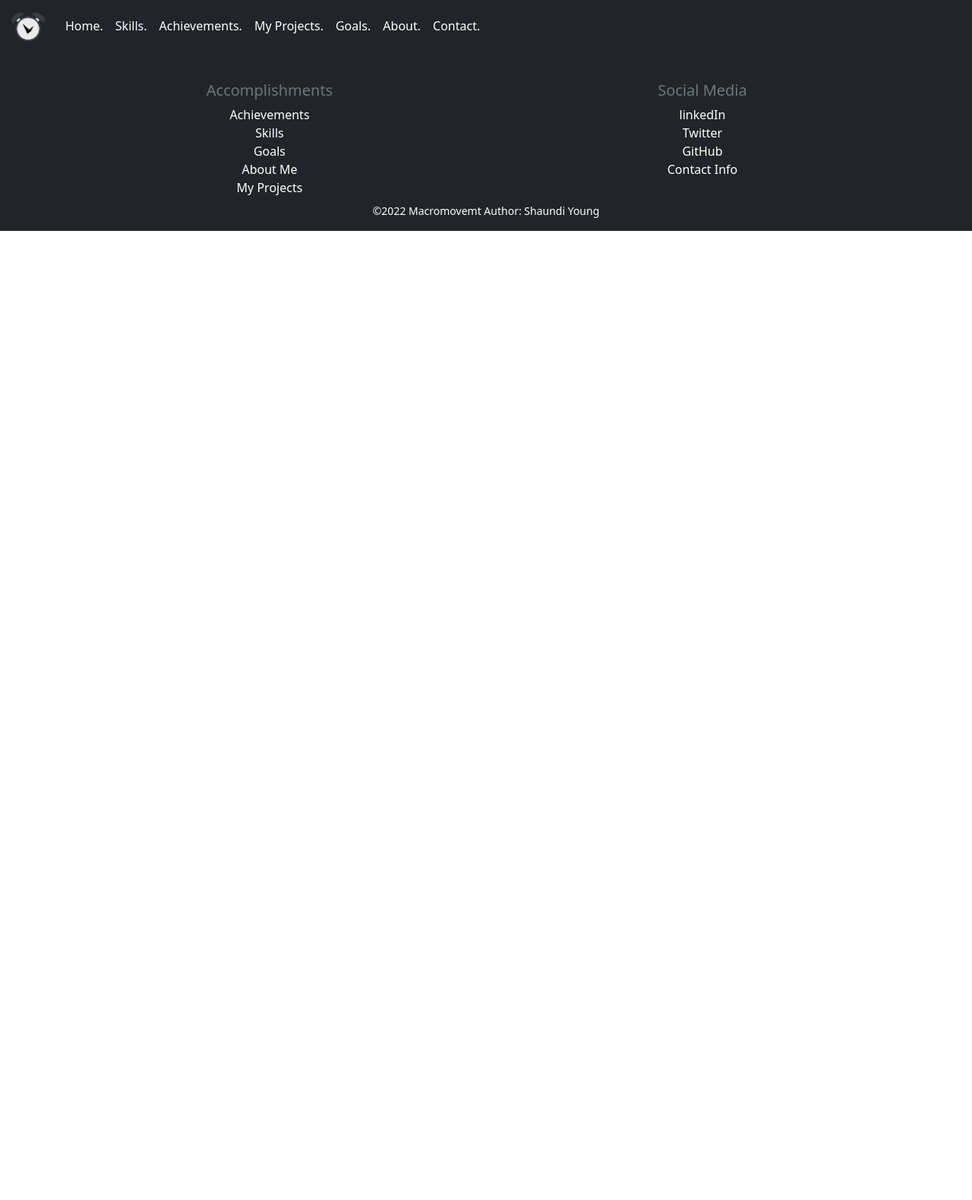
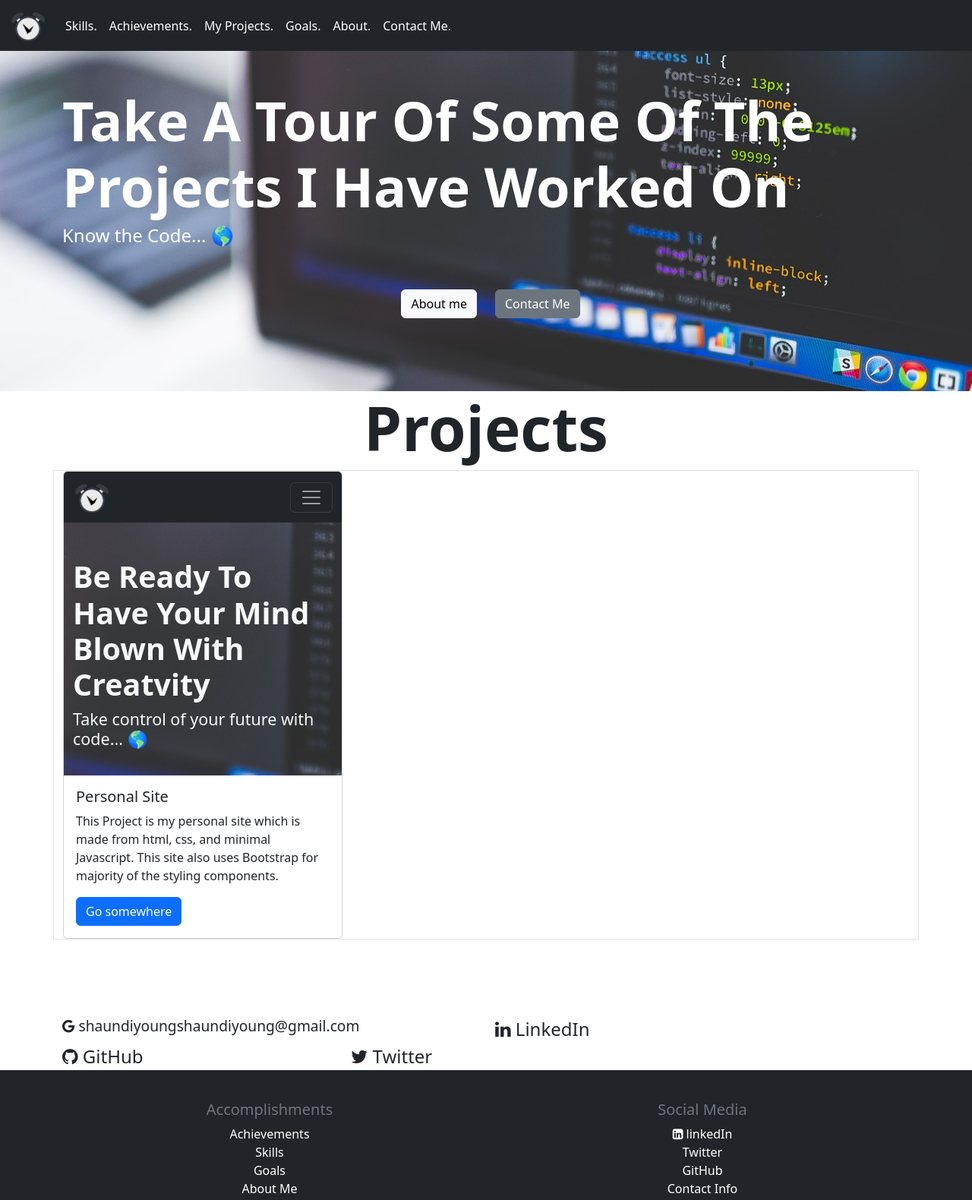
Before and after one commit to shaundiyoung/shaundiyoung.github.io, a plain HTML site: page html/projects.html in a window 1280 px wide. Shown: the top 1580 px of the page at 76% size. Before the commit the page ends 800 px from the top, so only its background shows below. Drawn offline with nearby package versions, Linux system fonts and the light colour scheme.

Commit message:
Completed the My Projects.html

```diff
--- a/html/projects.html
+++ b/html/projects.html
@@ -6,7 +6,8 @@
     <meta name="viewport" content="width=device-width, initial-scale=1.0">
     <link href="https://cdn.jsdelivr.net/npm/bootstrap@5.2.0/dist/css/bootstrap.min.css" rel="stylesheet" integrity="sha384-gH2yIJqKdNHPEq0n4Mqa/HGKIhSkIHeL5AyhkYV8i59U5AR6csBvApHHNl/vI1Bx" crossorigin="anonymous">
     <link rel="stylesheet" href="/css/style.css">
-    <title>My Projects</title>
+    <link rel="stylesheet" href="https://cdnjs.cloudflare.com/ajax/libs/font-awesome/4.7.0/css/font-awesome.min.css">
+    <title>Projects</title>
 </head>
 <!-- JavaScript Bundle with Popper -->
 <script src="https://cdn.jsdelivr.net/npm/bootstrap@5.0.2/dist/js/bootstrap.bundle.min.js" integrity="sha384-MrcW6ZMFYlzcLA8Nl+NtUVF0sA7MsXsP1UyJoMp4YLEuNSfAP+JcXn/tWtIaxVXM" crossorigin="anonymous"></script>
@@ -18,19 +19,18 @@
     <div>
         <nav class="navbar navbar-expand-lg navbar-dark bg-dark">
             <div class="container-fluid">
-              <a class="navbar-brand" href="#"><img src="/images/clock_logo.png" alt="" width="50"></a>
+              <a class="navbar-brand" href="index.html"><img src="/images/clock_logo.png" alt="" width="50"></a>
               <button class="navbar-toggler" type="button" data-bs-toggle="collapse" data-bs-target="#navbarNavAltMarkup" aria-controls="navbarNavAltMarkup" aria-expanded="false" aria-label="Toggle navigation">
                 <span class="navbar-toggler-icon"></span>
               </button>
               <div class="collapse navbar-collapse" id="navbarNavAltMarkup">
                 <div class="navbar-nav text-end">
-                  <a class="nav-link active text-white" aria-current="page" href="#">Home.</a>
-                  <a class="nav-link text-white" href="#Skills">Skills.</a>
-                  <a class="nav-link text-white" href="#">Achievements.</a>
-                  <a class="nav-link text-white" href="#">My Projects.</a>
-                  <a class="nav-link text-white" href="#">Goals.</a>
-                  <a class="nav-link text-white" href="#">About.</a>
-                  <a class="nav-link text-white" href="#">Contact.</a>
+                  <a class="nav-link text-white" href="index.html#Skills">Skills.</a>
+                  <a class="nav-link text-white" href="index.html#Achievements">Achievements.</a>
+                  <a class="nav-link text-white" href="index.html#MyProjects">My Projects.</a>
+                  <a class="nav-link text-white" href="index.html#Goals">Goals.</a>
+                  <a class="nav-link text-white" href="index.html#AboutMe">About.</a>
+                  <a class="nav-link text-white" href="index.html#ContactMe">Contact Me.</a>
                 </div>
               </div>
             </div>
@@ -39,10 +39,83 @@
     </div>
 
 
+    <!-- Lading Section -->
+
+
+<div id="landing" class=" pb-5">
+    <div class="container text-white pt-5">
+        <h1 class="display-2 thick-text align-middle">
+            Take A Tour Of Some Of The Projects I Have Worked On
+        </h1>
+        <h4>Know the Code... &#127758;</h4>
+    </div>
+<div class="container pt-5 pb-5">
+
+<div class="row">
+    <div class="col text-end">
+        <a href="index.html#AboutMe" class="btn btn-light"> About me</a>
+    </div>
+    <div class="col">
+        <a href="index.html#ContactMe" class="btn btn-secondary"> Contact Me</a>
+    </div>
+</div>
+</div>
+</div>
+    <!-- end of Landing Section -->
+
+
+<div>
+  <div class="container">
+    <div class="row">
+      <h1 class="display-1 thick-text text-center" >Projects</h1>
+    </div>
+    <div class="row border">
+      <div class="col-md-6">
+        <div class="card" style="width: 23rem;">
+          <embed type="text/html" src="/html/sample.html" class="card-img-top" style=" height: 25rem;">
+          <div class="card-body">
+            <h5 class="card-title">Personal Site</h5>
+            <p class="card-text">This Project is my personal site which is made from html, css, and minimal Javascript. This site also uses Bootstrap for majority of the styling components.</p>
+            <a href="/html/index.html" class="btn btn-primary">Go somewhere</a>
+          </div>
+        </div>
+      </div>
+    </div>
+  </div>
+</div>
 
 
 
 
+<!-- Links for My social Media -->
+<div>
+  <div class="po"></div>
+  <div class="container">
+    <div class="row">
+      <div class="col-md-6" style="font-size: 1.2rem;">
+          <i class="fa fa-google"></i>  <a href="https://www.linkedin.com/in/shaundi-young-a33a641a9" class="text-decoration-none text-dark"> shaundiyoungshaundiyoung@gmail.com </a>
+
+      </div>
+
+        <div class="col-sm-4" style="font-size: 1.5rem;">
+          <i class="fa fa-linkedin"></i>  <a href="https://www.linkedin.com/in/shaundi-young-a33a641a9" class="text-decoration-none text-dark"> LinkedIn </a>
+        </div>
+        <div class="col-sm-4" style="font-size: 1.5rem;">
+          <i class="fa fa-github"></i>  <a href="https://github.com/shaundiyoung" class="text-decoration-none text-dark"> GitHub </a>
+        </div>
+        <div class="col-sm-4" style="font-size: 1.5rem;">
+              <i class="fa fa-twitter"></i>  <a href="https://twitter.com/MacroMovemt" class="text-decoration-none text-dark"> Twitter </a>
+
+        </div>
+
+
+
+    </div>
+
+  </div>
+  </div>
+
+<!-- End of the Links for my social Media -->
 
 
     <!-- footing -->
@@ -57,13 +130,13 @@
                   <a class="nav-link" href="index.html#Skills">Skills</a>
                   <a class="nav-link" href="index.html#Goals">Goals</a>
                   <a class="nav-link" href="index.html#AboutMe">About Me</a>
-                    <a class="nav-link" href="projects.html">My Projects</a>
+                  <a class="nav-link" href="index.html#MyProjects">My Projects</a>
               </div>
               <div class="col text-center text-white pt-4">
                   <h5 class="text-secondary">Social Media</h5>
-                    <a class="nav-link" href="https://www.linkedin.com/in/shaundi-young-a33a641a9">linkedIn</a>
+                  <a class="nav-link" href="https://www.linkedin.com/in/shaundi-young-a33a641a9"><i class="fa fa-linkedin-square"></i> linkedIn</a>
                   <a class="nav-link" href="https://twitter.com/MacroMovemt">Twitter</a>
-                    <a class="nav-link" href="https://github.com/shaundiyoung">GitHub</a>
+                  <a class="nav-link" href="https://github.com/shaundiyoung" target="_blank">GitHub</a>
                   <a class="nav-link" href="index.html#ContactMe">Contact Info</a>
               </div>
 
```
Lines whose indentation alone changed are shown as unchanged.
